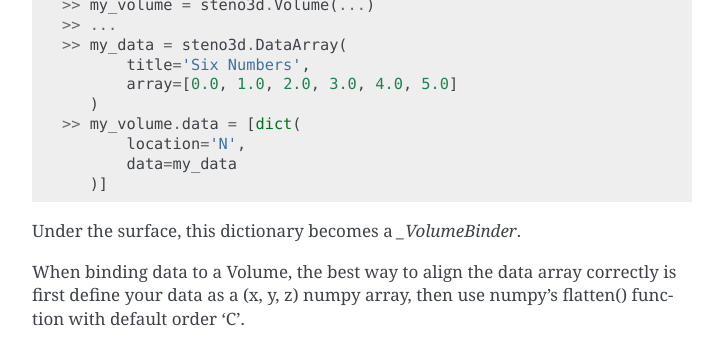
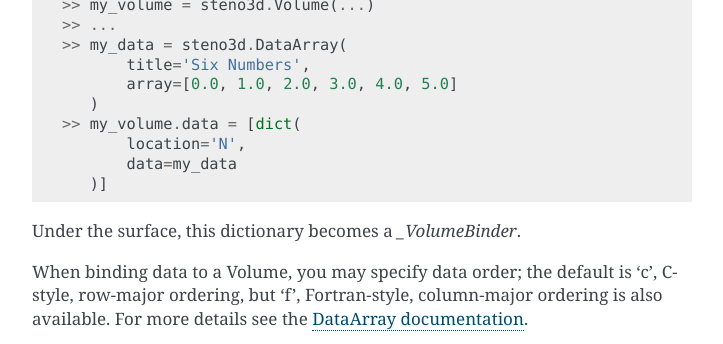
Before and after one commit to Geostatistic/steno3dpy, a Sphinx documentation site: the page built from docs/content/api/resources/volume.rst, in a window 1280 px wide and 900 px high, scrolled down 1023 px, cut to the strip 0-344 px from the top of the window. Shown: the whole strip, without its empty margins (388-1111 px from the left). Built offline with Sphinx 7.4.7, drawn with Linux system fonts in a browser that asks for light colours.

Commit message:
Documentation changes related to data order on grids

```diff
--- a/docs/content/api/resources/volume.rst
+++ b/docs/content/api/resources/volume.rst
@@ -41,9 +41,10 @@ volumes) and data, a :ref:`DataArray <resources_data>`.
 
 Under the surface, this dictionary becomes a `_VolumeBinder`.
 
-When binding data to a Volume, the best way to align the data array
-correctly is first define your data as a (x, y, z) numpy array, then use
-numpy's flatten() function with default order 'C'.
+When binding data to a Volume, you may specify
+data order; the default is 'c', C-style, row-major ordering, but 'f',
+Fortran-style, column-major ordering is also available. For more details
+see the :ref:`DataArray documentation<resources_data>`.
 
 .. autoclass:: steno3d.volume._VolumeBinder
 
--- a/docs/content/quickstart.rst
+++ b/docs/content/quickstart.rst
@@ -136,9 +136,9 @@ and define the Z vertex topography of the mesh.
 
 .. code:: python
 
-    >> X, Y = np.meshgrid(x,y)
+    >> X, Y = np.meshgrid(x, y, indexing='ij')
     >> Z = topo(X, Y)
-    >> my_mesh.Z = Z.flatten(order = 'C')
+    >> my_mesh.Z = Z.flatten()
 
 Right now, we have a 2D mesh. Let's create a surface with this mesh geometry.
 
```
Also changed, not shown: docs/content/api/resources/data.rst (+6 -4 lines), docs/content/api/resources/surface.rst (+4 -3 lines).
